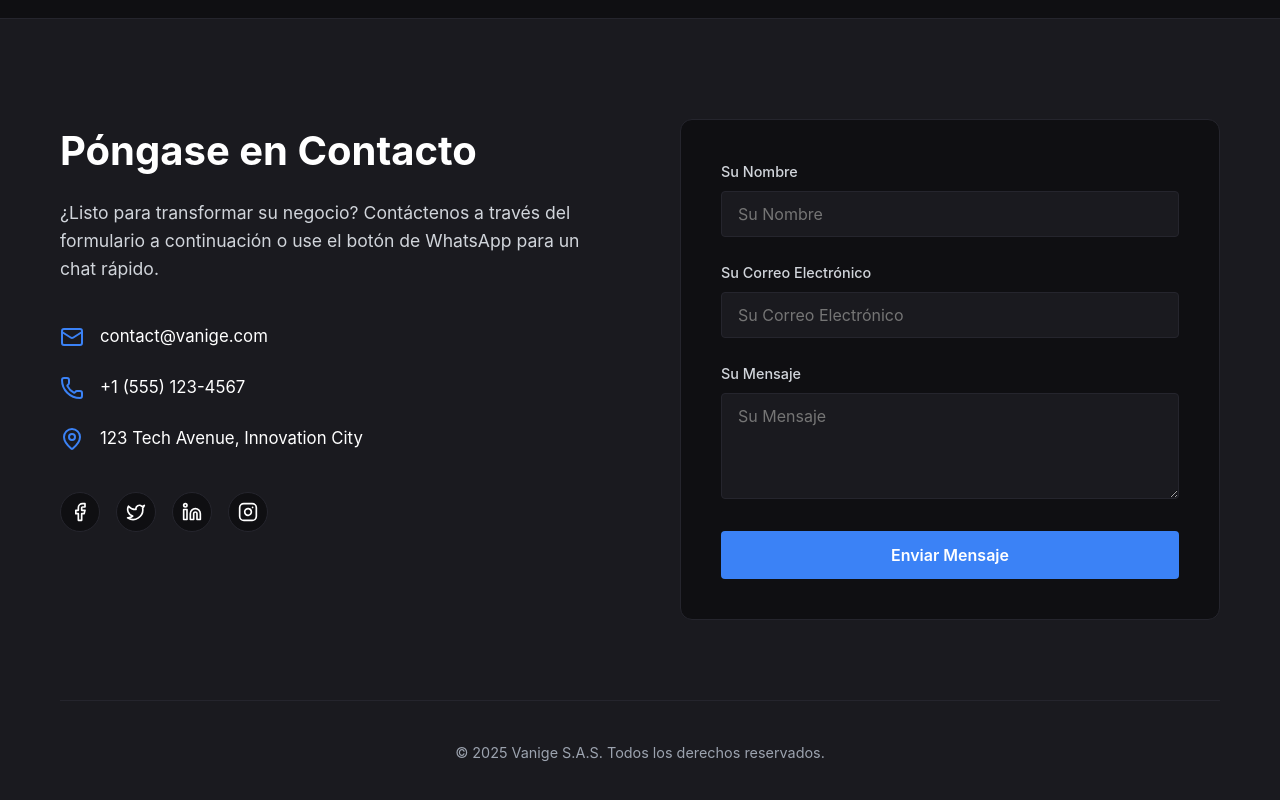
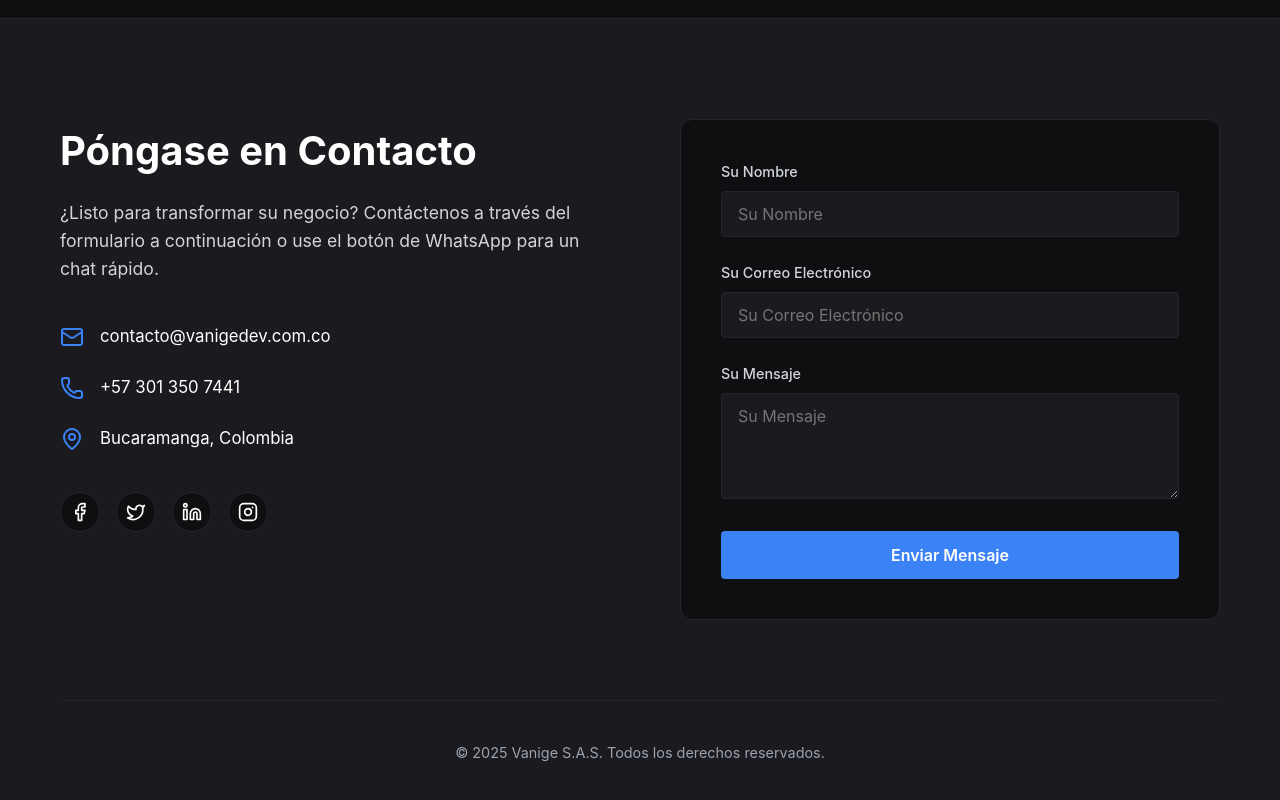
Before and after one commit to vanigesas/vanige-website, a React (Vite) app: page / in a window 1280 px wide. Shown: the part 2949-3749 px from the top of the page. Built offline with nearby package versions, Linux system fonts and the light colour scheme.

Commit message:
Update: Add some improvement

```diff
--- a/src/components/Contact.jsx
+++ b/src/components/Contact.jsx
@@ -62,15 +62,15 @@ const Contact = () => {
                         <div className="contact-details">
                             <div className="contact-item">
                                 <Mail className="contact-icon" />
-                                <span>contact@vanige.com</span>
+                                <span>contacto@vanigedev.com.co</span>
                             </div>
                             <div className="contact-item">
                                 <Phone className="contact-icon" />
-                                <span>+1 (555) 123-4567</span>
+                                <span>+57 301 350 7441</span>
                             </div>
                             <div className="contact-item">
                                 <MapPin className="contact-icon" />
-                                <span>123 Tech Avenue, Innovation City</span>
+                                <span>Bucaramanga, Colombia</span>
                             </div>
                         </div>
 
--- a/src/components/WhatsAppButton.jsx
+++ b/src/components/WhatsAppButton.jsx
@@ -3,8 +3,8 @@ import whatsappLogo from '../assets/images/whatsapp-logo.svg';
 import './WhatsAppButton.css';
 
 const WhatsAppButton = () => {
-    const phoneNumber = '15551234567'; // Replace with real number
-    const message = encodeURIComponent("Hello, I'm interested in your services and would like to know more about pricing.");
+    const phoneNumber = '573013507441'; // Replace with real number
+    const message = encodeURIComponent("Hola, estoy interesado en sus servicios y me gustaría saber más sobre los precios.");
     const whatsappUrl = `https://wa.me/${phoneNumber}?text=${message}`;
 
     return (
```
Also changed, not shown: 1 other file (tests, documents, lock files or other folders).
